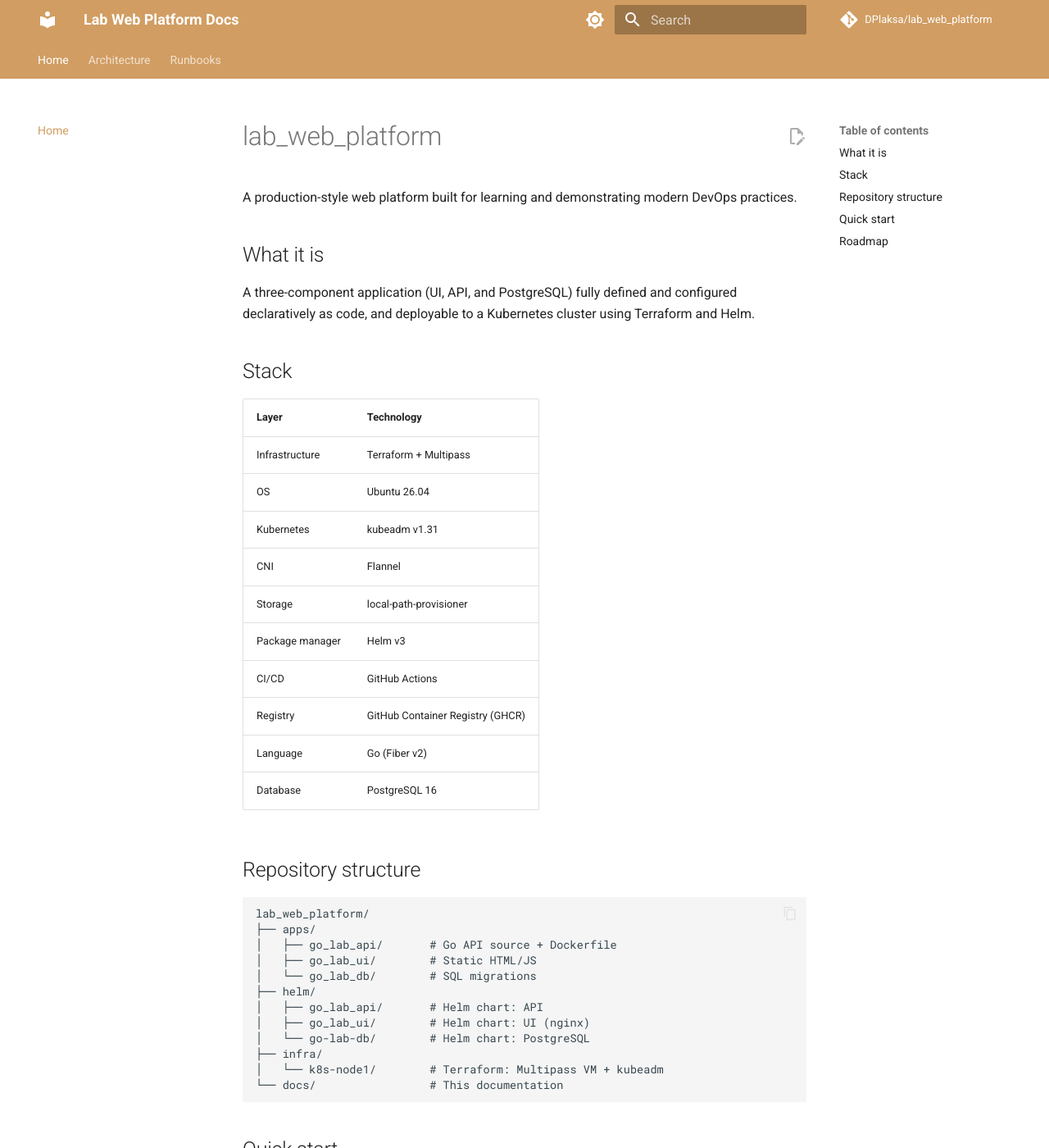
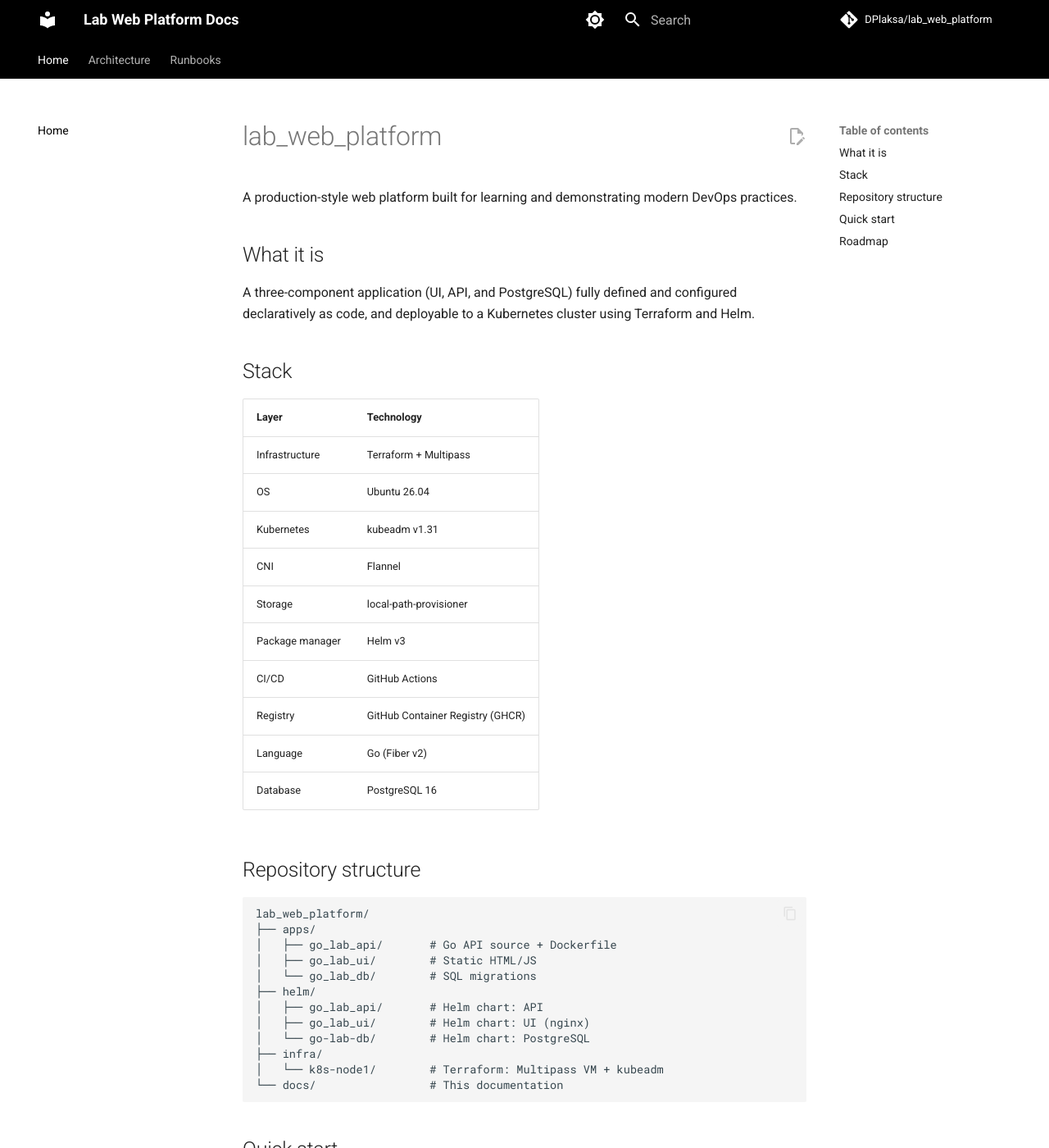
Before and after one commit to DPlaksa/lab_web_platform, an MkDocs documentation site: the page built from docs/index.md, in a window 1280 px wide and 1400 px high. Shown: the whole window at 82% size. Built offline with MkDocs 1.6.1 and Material for MkDocs 9.7.7, drawn with Linux system fonts in a browser that asks for light colours; comment, search, counter and statistics services are not loaded.

Commit message:
docs: theme adjustments

```diff
--- a/docs/stylesheets/extra.css
+++ b/docs/stylesheets/extra.css
@@ -1,5 +1,5 @@
 :root > * {
-  --md-primary-fg-color:        #d19d62;
-  --md-primary-fg-color--light: #ddb988;
-  --md-primary-fg-color--dark:  #a67a42;
+  --md-primary-fg-color:        #000000;
+  --md-primary-fg-color--light: #288d41;
+  --md-primary-fg-color--dark:  #000000;
 }
```
